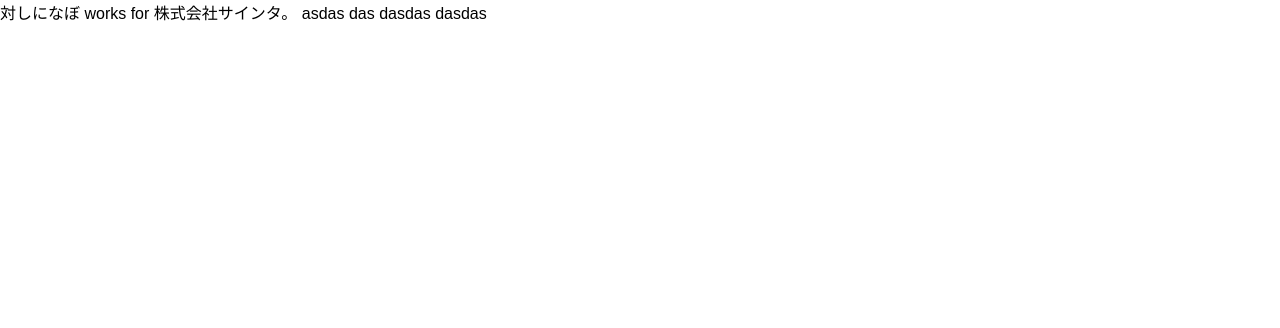
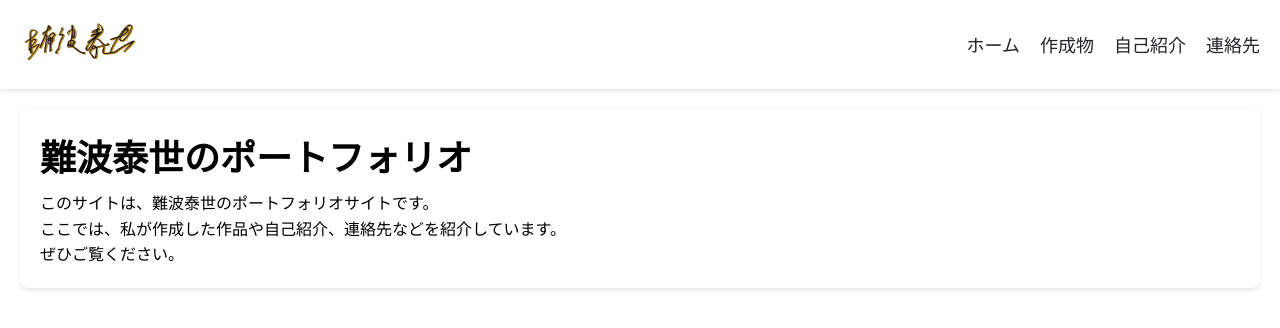
Before and after one commit to rishisant/nanba-training, a React (Create React App) app: page / in a window 1280 px wide. Shown: the top 328 px of the page. Built offline with nearby package versions, Linux system fonts and the light colour scheme.

Commit message:
[add] new stuff

```diff
--- a/src/App.js
+++ b/src/App.js
@@ -2,14 +2,18 @@ import './assets/css/Root.css';
 import { Route, Routes, BrowserRouter } from "react-router-dom";
 
 import Home from './pages/Home';
+import Navbar from './components/Navbar';
 
 function App() {
   return (
-    <BrowserRouter>
-      <Routes>
-        <Route path="/" element={<Home />} />
-      </Routes>
-    </BrowserRouter>
+    <>
+      <BrowserRouter>
+      <Navbar />
+        <Routes>
+          <Route path="/" element={<Home />} />
+        </Routes>
+      </BrowserRouter>
+    </>
   );
 }
 
--- a/src/assets/css/Root.css
+++ b/src/assets/css/Root.css
@@ -7,5 +7,85 @@
     margin: 0;
     padding: 0;
     box-sizing: border-box;
-    font-family: 'Noto Sans JP', sans-serif;
+    font-family: 'Zen Old Mincho', serif;
 }
+
+@import url('https://fonts.googleapis.com/css2?family=Zen+Old+Mincho&display=swap');
+
+:root {
+    --color-primary: #ffffff;
+    --color-secondary: #D5A743;
+    --color-tertiary: #242528;
+    --color-grey: #B0B0B0;
+    --color-white: #FFFFFF;
+    --color-black: #000000;
+}
+
+.navbar {
+    display: flex;
+    justify-content: space-between;
+    align-items: center;
+    padding: 20px;
+    background-color: var(--color-primary);
+    box-shadow: 0 2px 4px rgba(0, 0, 0, 0.1);
+    position: sticky;
+    top: 0;
+    z-index: 1000;
+}
+
+.navbar-logo img {
+    width: 120px;
+}
+
+.navbar-menu {
+    display: flex;
+    gap: 20px;
+}
+
+.navbar-menu ul {
+    list-style: none;
+    display: flex;
+    gap: 20px;
+}
+
+.navbar-menu ul li {
+    cursor: pointer;
+    color: var(--color-tertiary);
+    font-size: 18px;
+    font-weight: 500;
+    transition: color 0.3s ease;
+}
+
+.navbar-menu ul li:hover {
+    color: var(--color-secondary);
+    text-decoration: underline;
+    text-decoration-color: var(--color-secondary);
+    text-underline-offset: 4px;
+    text-decoration-thickness: 2px;
+}
+
+.content-wrapper {
+    max-width: 1400px;
+    margin: 0 auto;
+    padding: 20px;
+}
+
+.content-block {
+    background-color: var(--color-white);
+    border-radius: 8px;
+    box-shadow: 0 2px 4px rgba(0, 0, 0, 0.1);
+    padding: 20px;
+    margin-bottom: 20px;
+}
+
+.content-block-title {
+    font-size: 18px;
+    font-weight: 700;
+    margin-bottom: 10px;
+}
+
+.content-block-body {
+    font-size: 16px;
+    line-height: 1.6;
+    color: var(--color-black);
+}
--- /dev/null
+++ b/src/components/Navbar.js
@@ -0,0 +1,35 @@
+/*
+    navbar.js
+
+    for a portfolio site of 難波泰世
+*/
+
+import React from 'react';
+import { useNavigate } from 'react-router-dom';
+import { useState } from 'react';
+import { useEffect } from 'react';
+
+import logo from '../assets/images/logo_taisei.png';
+
+export default function Navbar() {
+
+    const navigate = useNavigate();
+
+    return (
+        <>
+            <div className="navbar">
+                <div className="navbar-logo">
+                    <img src={logo} alt="Logo" />
+                </div>
+                <div className="navbar-menu">
+                    <ul>
+                        <li onClick={() => navigate('/')}>ホーム</li>
+                        <li onClick={() => navigate('/works')}>作成物</li>
+                        <li onClick={() => navigate('/about')}>自己紹介</li>
+                        <li onClick={() => navigate('/contact')}>連絡先</li>
+                    </ul>
+                </div>
+            </div>
+        </>
+    )
+};
--- a/src/pages/Home.js
+++ b/src/pages/Home.js
@@ -3,12 +3,17 @@ import React from "react";
 const Home = () => {
     return (
         <>
-            <div>
-                対しになぼ works for 株式会社サインタ。
-                asdas
-                das
-                dasdas
-                dasdas
+            <div className="content-wrapper">
+                <div className="content-block">
+                    <div className="content-block-title">
+                        <h1>難波泰世のポートフォリオ</h1>
+                    </div>
+                    <div className="content-block-body">
+                        <p>このサイトは、難波泰世のポートフォリオサイトです。</p>
+                        <p>ここでは、私が作成した作品や自己紹介、連絡先などを紹介しています。</p>
+                        <p>ぜひご覧ください。</p>
+                    </div>
+                </div>
             </div>
         </>
     );
```
Also changed, not shown: src/assets/images/logo_taisei.png (added).
